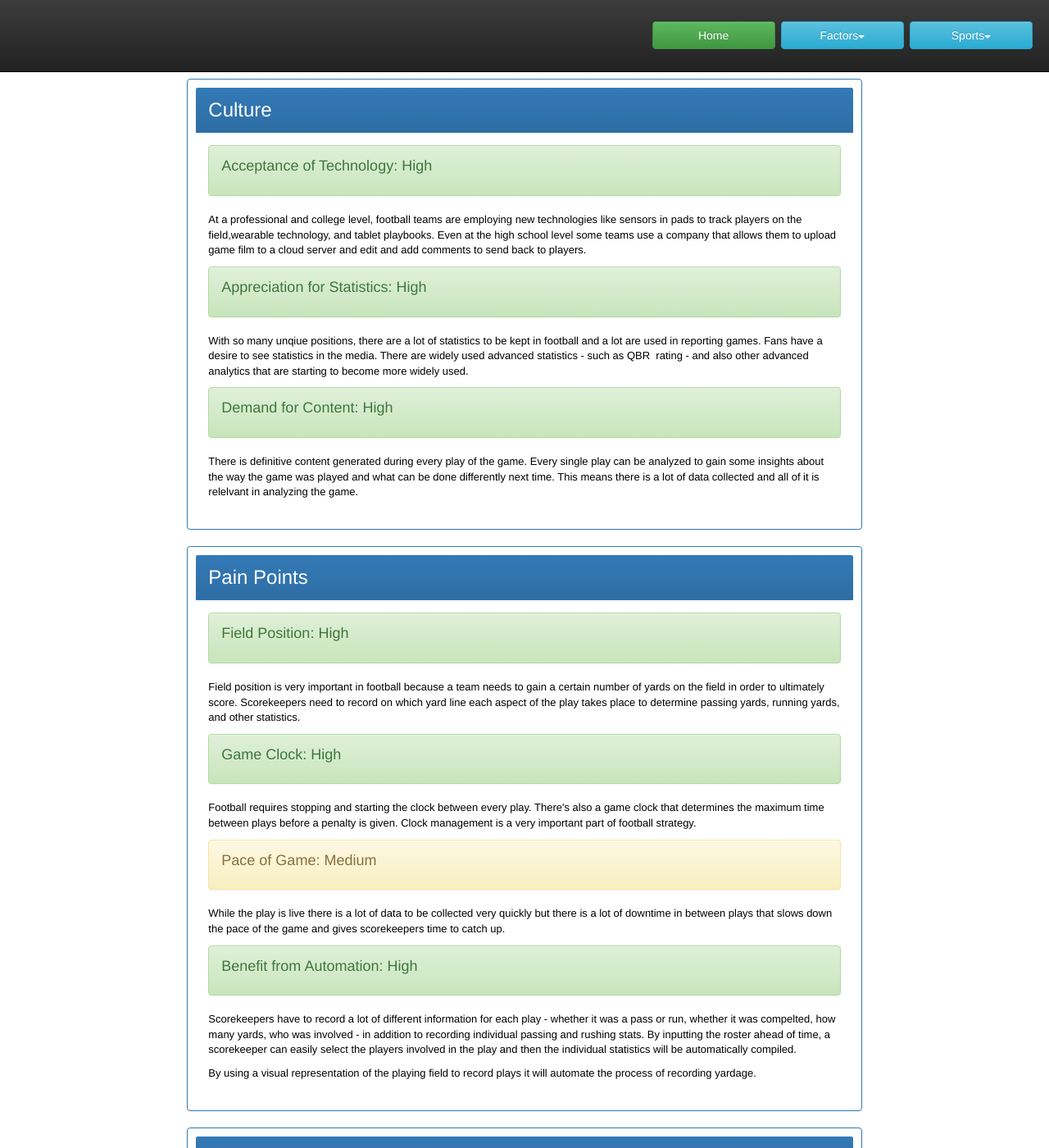
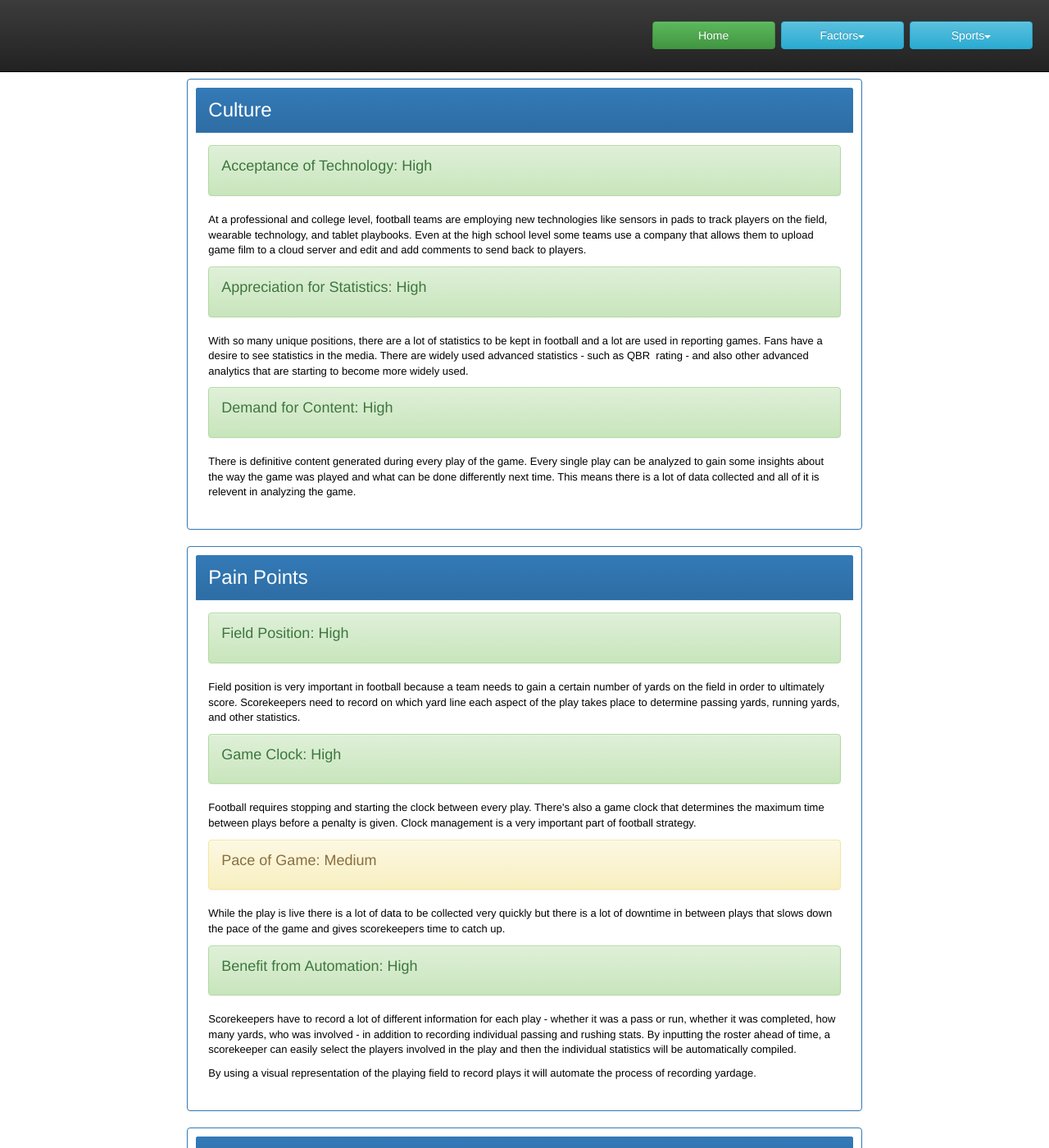
Before and after one commit to kateknewing/GC, a Jekyll site: the page built from football.html, in a window 1280 px wide and 1400 px high, scrolled down 1769 px. Shown: the whole window at 82% size. Built offline with Jekyll 4.4.1, drawn with Linux system fonts in a browser that asks for light colours; nearby versions of some CDN libraries; library files that are not in the unit come from our copies; Markdown is read by kramdown in place of the engine named in the settings; some of the changed text lies outside the part shown.

Commit message:
edited football html

```diff
--- a/football.html
+++ b/football.html
@@ -45,7 +45,7 @@ title: Volleyball
 
 							<!-- Fill Out Cons, delete the row if you're not using it-->
 	  					  <li class="list-group-item">Professional leagues are slow to adapt in an analytic culture</li>
-						  <li class="list-group-item">Many exisitng apps and websites to track statistics.</li>
+						  <li class="list-group-item">Many existing apps and websites to track statistics.</li>
 
 
 						</ul>
@@ -121,7 +121,7 @@ title: Volleyball
 				<div class="alert alert-success" role="alert">
 					<h4>Team Size: High</h4>
 				</div>
-				<p>Football teams usually have large teams. At the professional level the roster is about 50 people. Youth leagues  normally are limited by participation but given there are enough sign ups they average about 30 people per team (11 for both offense and defense, a kicker, a punter, and a few subs).</p>
+				<p>Football teams usually have large teams. At the professional level the roster is about 50 people. Youth leagues normally are limited by participation but given there are enough sign ups they average about 30 people per team (11 for both offense and defense, a kicker, a punter, and a few subs).</p>
 
 
 
@@ -158,12 +158,12 @@ title: Volleyball
 				<div class="alert alert-success" role="alert">
 					<h4>Acceptance of Technology: High</h4>
 				</div>
-				<p>At a professional and college level, football teams are employing new technologies like sensors in pads to track players on the field,wearable technology, and tablet playbooks. Even at the high school level some teams use a company that allows them to upload game film to a cloud server and edit and add comments to send back to players. </p>
+				<p>At a professional and college level, football teams are employing new technologies like sensors in pads to track players on the field, wearable technology, and tablet playbooks. Even at the high school level some teams use a company that allows them to upload game film to a cloud server and edit and add comments to send back to players. </p>
 
 				<div class="alert alert-success" role="alert">
 					<h4>Appreciation for Statistics: High</h4>
 				</div>
-				<p>With so many unqiue positions, there are a lot of statistics to be kept in football and a lot are used in reporting games. Fans have a desire to see statistics in the media. There are widely used advanced statistics - such as QBR  rating - and also other advanced analytics that are starting to become more widely used.  </p>
+				<p>With so many unique positions, there are a lot of statistics to be kept in football and a lot are used in reporting games. Fans have a desire to see statistics in the media. There are widely used advanced statistics - such as QBR  rating - and also other advanced analytics that are starting to become more widely used.  </p>
 
 
 
@@ -171,7 +171,7 @@ title: Volleyball
 				<div class="alert alert-success" role="alert">
 					<h4>Demand for Content: High</h4>
 				</div>
-				<p>There is definitive content generated during every play of the game. Every single play can be analyzed to gain some insights about the way the game was played and what can be done differently next time. This means there is a lot of data collected and all of it is relelvant in analyzing the game. </p>
+				<p>There is definitive content generated during every play of the game. Every single play can be analyzed to gain some insights about the way the game was played and what can be done differently next time. This means there is a lot of data collected and all of it is relevent in analyzing the game. </p>
 
 
 
@@ -214,7 +214,7 @@ title: Volleyball
 				<div class="alert alert-success" role="alert">
 					<h4>Benefit from Automation: High</h4>
 				</div>
-				<p>Scorekeepers have to record a lot of different information for each play - whether it was a pass or run, whether it was compelted, how many yards, who was involved - in addition to recording individual passing and rushing stats. By inputting the roster ahead of time, a scorekeeper can easily select the players involved in the play and then the individual statistics will be automatically compiled.</p>
+				<p>Scorekeepers have to record a lot of different information for each play - whether it was a pass or run, whether it was completed, how many yards, who was involved - in addition to recording individual passing and rushing stats. By inputting the roster ahead of time, a scorekeeper can easily select the players involved in the play and then the individual statistics will be automatically compiled.</p>
 			<p>By using a visual representation of the playing field to record plays it will automate the process of recording yardage.</p>
 
 
```
Also changed, not shown: other parts of football.html (+1 -1 lines).
